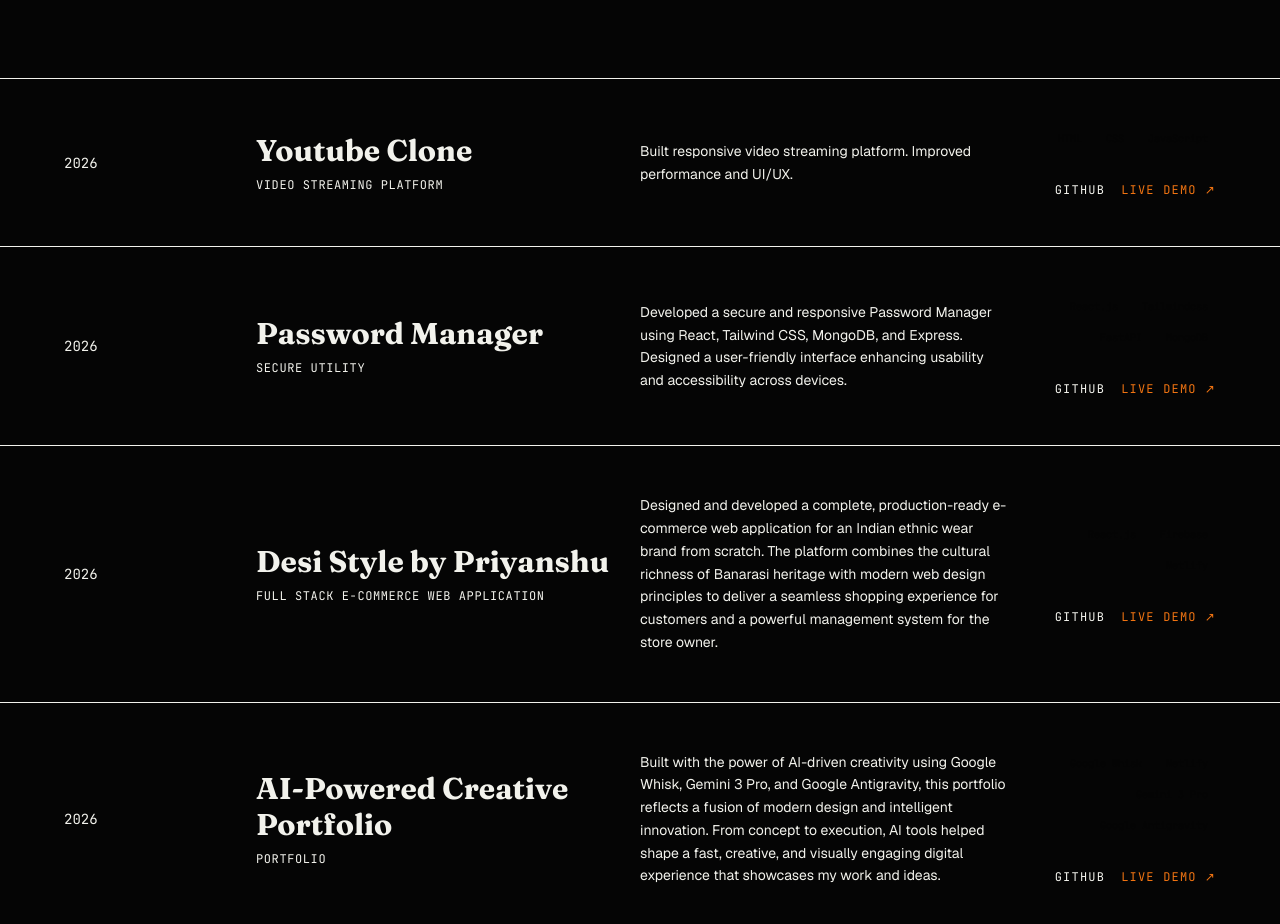
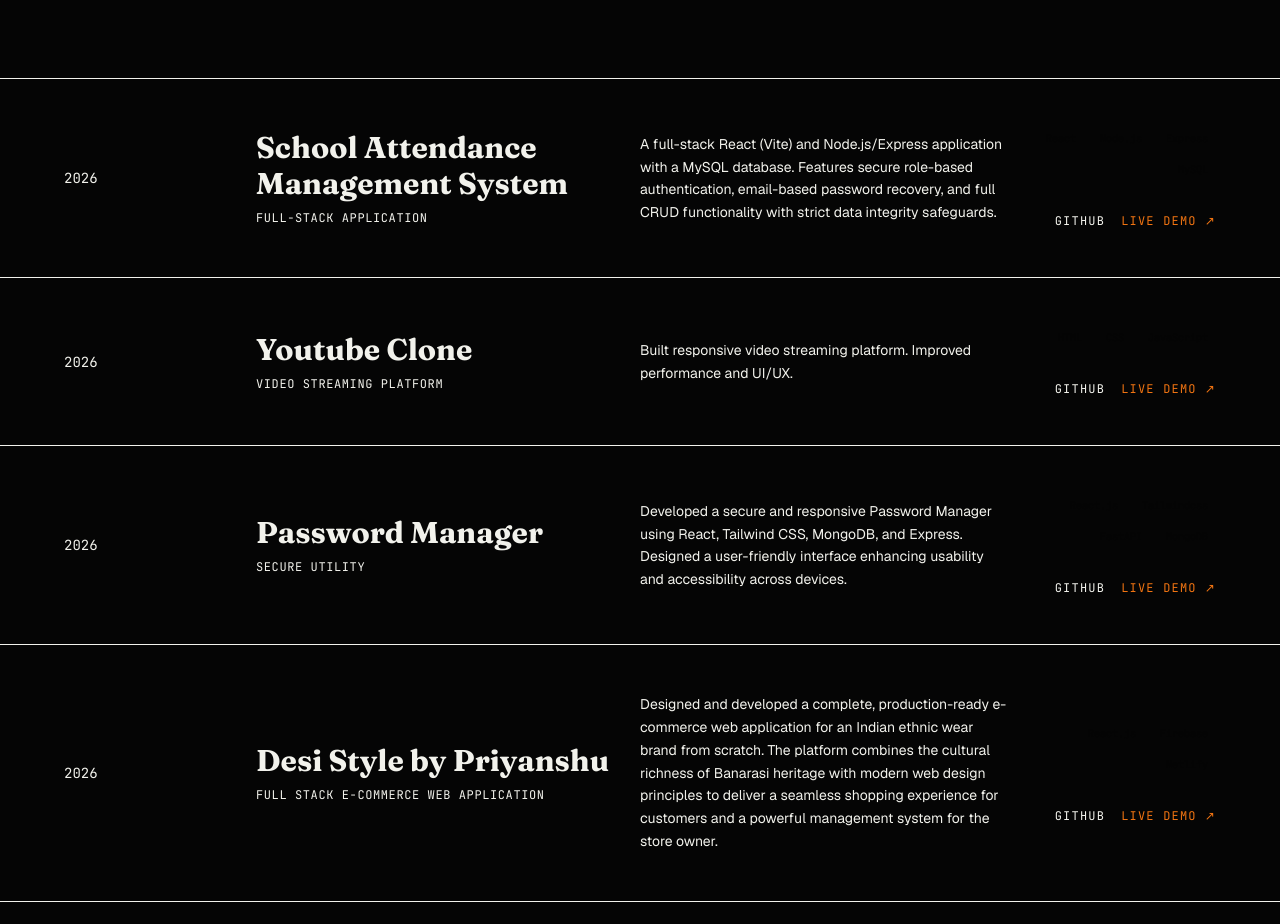
Before and after one commit to Sanskar0603/my-portfolio, a Next.js app: page / in a window 1280 px wide. Shown: the part 1960-2884 px from the top of the page. Built offline with nearby package versions, Linux system fonts and the light colour scheme.

Commit message:
Add School Attendance Management System project

```diff
--- a/components/Projects.tsx
+++ b/components/Projects.tsx
@@ -5,6 +5,14 @@ import { useRef } from "react";
 import { useInView } from "framer-motion";
 
 const projects = [
+  {
+    title: "School Attendance Management System",
+    category: "Full-Stack Application",
+    description: "A full-stack React (Vite) and Node.js/Express application with a MySQL database. Features secure role-based authentication, email-based password recovery, and full CRUD functionality with strict data integrity safeguards.",
+    tags: ["React", "Node.js", "Express", "MySQL"],
+    github: "https://lnkd.in/dGUfM-pV",
+    live: "https://lnkd.in/dT8HdFuB",
+  },
   {
     title: "Youtube Clone",
     category: "Video Streaming Platform",
```
